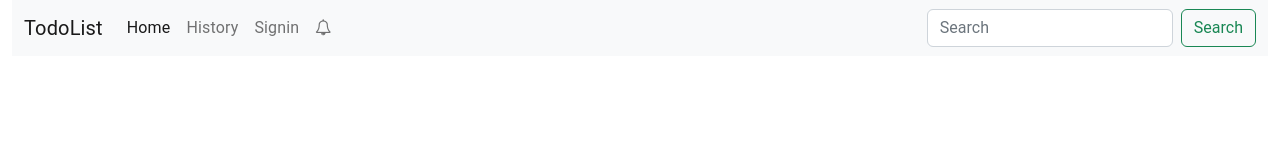
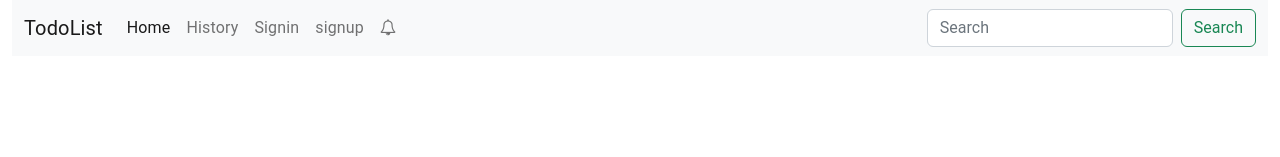
Before and after one commit to pankajpuri/todolist, a React (Create React App) app: page / in a window 1280 px wide. Shown: the top 157 px of the page. Built offline with nearby package versions, Linux system fonts and the light colour scheme.

Commit message:
test check

```diff
--- a/src/components/navbar.jsx
+++ b/src/components/navbar.jsx
@@ -47,6 +47,11 @@
                   </Link>
                 </li>
                 <li className="nav-item">
+                  <Link className="nav-link" to="/history">
+                    signup
+                  </Link>
+                </li>
+                <li className="nav-item">
                   <Link className="nav-link" to="">
                     <i className={this.getStyle()} aria-hidden="true"></i>{" "}
                   </Link>
```
Also changed, not shown: 1 other file (tests, documents, lock files or other folders).
